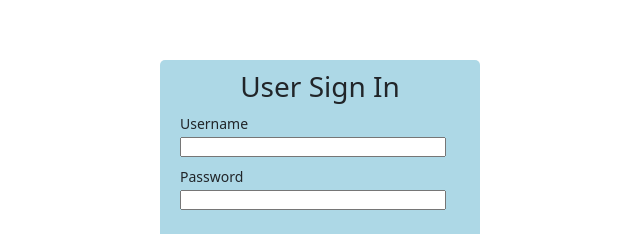
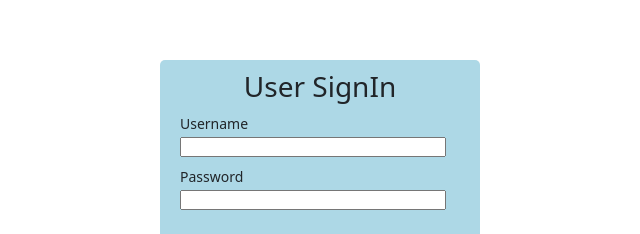
Before and after one commit to mohanraj-10decoders/Reg-and-Login-Form, a plain HTML site: page index.html in a window 1280 px wide. Both pictures are taken after a click on the link "Sign In". Shown: the part 212-446 px from the top of the page, 320-960 px from the left. Drawn offline with nearby package versions, Linux system fonts and the light colour scheme.

Commit message:
Test commit

```diff
--- a/index.html
+++ b/index.html
@@ -57,7 +57,7 @@
         <p class="sign-in">Already registered? <a id="sign-in">Sign In</a></p>
     </form>
     <form id="signin-form">
-        <h3 class="text-center">User Sign In</h3>
+        <h3 class="text-center">User SignIn</h3>
         <div class="input">
             <label for="username">Username</label>
             <input type="text" id="username" name="username" required />
```
